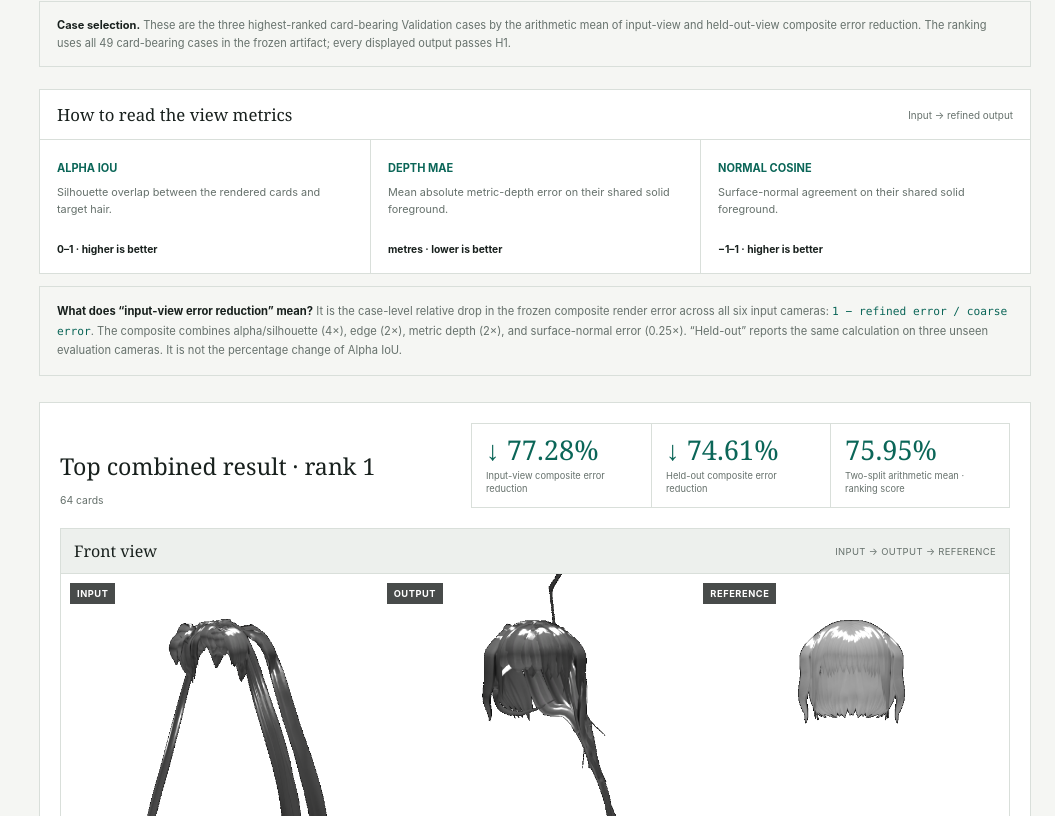
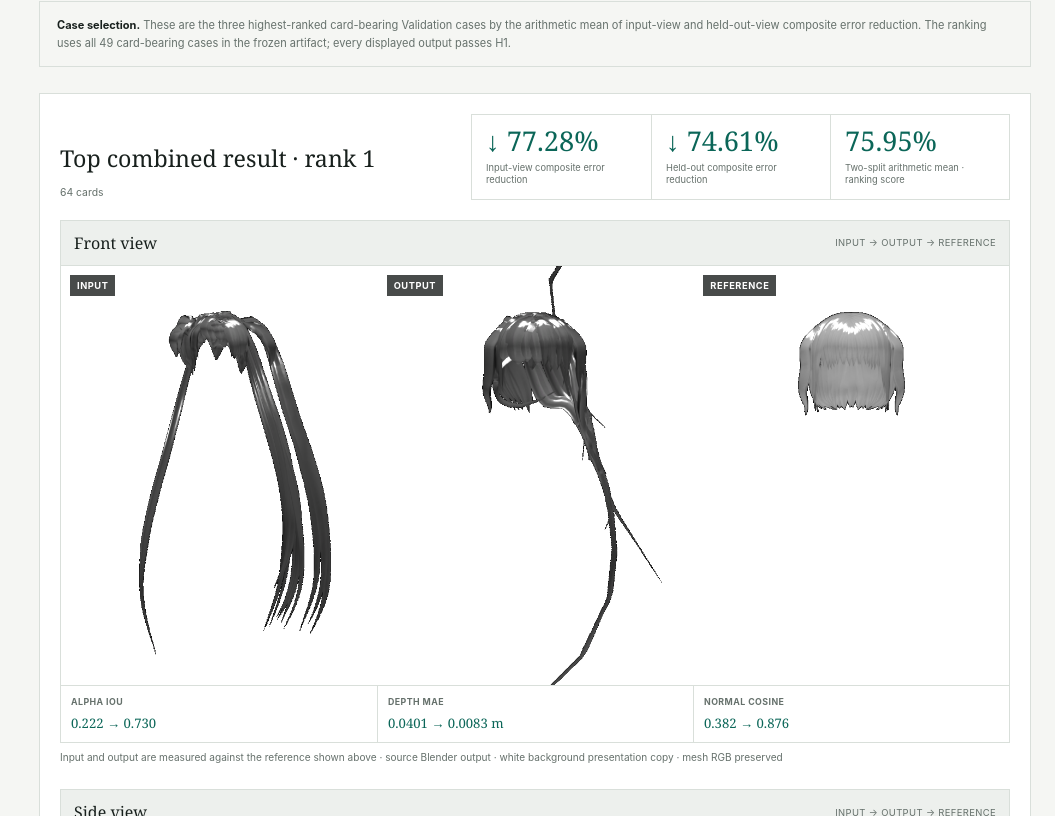
Before and after one commit to Xinyi-0916/research-site, a React (Vite) app: page / in a window 1280 px wide. Shown: the part 3124-3940 px from the top of the page, without its empty margins (225-1280 px from the left). Built offline with nearby package versions, Linux system fonts and the light colour scheme.

Commit message:
Move metric guide below visual results

```diff
--- a/src/ResearchSite.jsx
+++ b/src/ResearchSite.jsx
@@ -51,14 +51,14 @@ function RefinerVisualResults() {
       <p className="subsection-note">Each example uses the same two input cameras—Front and Side (right)—for a direct, consistent comparison.</p>
       <div className="input-output-key"><span><i className="weak-dot" /> Input = weak coarse K12 card set</span><span><i className="refined-dot" /> Output = selected best-valid refined K12 card set</span><span><i className="gt-dot" /> Reference = source asset rendered from the same view camera</span></div>
       <p className="demonstration-selection"><strong>Case selection.</strong> {evaluation.demonstrationSelection}</p>
+      <div className="demo-list">
+        {evaluation.demonstrations.map((demo) => <article className="demo-case" key={demo.caseId}><header><div><h3>{demo.label}</h3><span className="card-count">{demo.cards}</span></div><div className="case-reductions"><div><strong>↓ {demo.reductions.input}</strong><span>Input-view composite error reduction</span></div><div><strong>↓ {demo.reductions.heldout}</strong><span>Held-out composite error reduction</span></div><div><strong>{demo.reductions.combined}</strong><span>Two-split arithmetic mean · ranking score</span></div></div></header><div className="pair-grid">{demo.pairs.map((pair) => <ComparisonPair key={pair.view} pair={pair} />)}</div></article>)}
+      </div>
       <div className="metric-guide">
         <header><strong>How to read the view metrics</strong><span>Input → refined output</span></header>
         <div>{evaluation.metricDefinitions.map((metric) => <article key={metric.name}><strong>{metric.name}</strong><p>{metric.description}</p><span>{metric.direction}</span></article>)}</div>
       </div>
       <p className="reduction-definition"><strong>What does “input-view error reduction” mean?</strong> It is the case-level relative drop in the frozen composite render error across all six input cameras: <code>1 − refined error / coarse error</code>. The composite combines alpha/silhouette (4×), edge (2×), metric depth (2×), and surface-normal error (0.25×). “Held-out” reports the same calculation on three unseen evaluation cameras. It is not the percentage change of Alpha IoU.</p>
-      <div className="demo-list">
-        {evaluation.demonstrations.map((demo) => <article className="demo-case" key={demo.caseId}><header><div><h3>{demo.label}</h3><span className="card-count">{demo.cards}</span></div><div className="case-reductions"><div><strong>↓ {demo.reductions.input}</strong><span>Input-view composite error reduction</span></div><div><strong>↓ {demo.reductions.heldout}</strong><span>Held-out composite error reduction</span></div><div><strong>{demo.reductions.combined}</strong><span>Two-split arithmetic mean · ranking score</span></div></div></header><div className="pair-grid">{demo.pairs.map((pair) => <ComparisonPair key={pair.view} pair={pair} />)}</div></article>)}
-      </div>
       <p className="render-caveat">The displayed Front and Side images are two of the six input views; the percentages summarize all six input views or all three held-out views. Both rows include the authoritative C2 reference render from the corresponding camera. Source Blender renders are unchanged except for cropping the reference to the shared camera frame and replacing the uniform background with white; mesh RGB is preserved.</p>
     </div>
   )
--- a/src/styles.css
+++ b/src/styles.css
@@ -210,6 +210,7 @@ th:first-child { text-align: left; }
 .input-output-key .refined-dot { background: var(--green); }
 .input-output-key .gt-dot { border: 1px solid var(--ink); background: white; }
 .metric-guide { border: 1px solid var(--line); background: var(--panel); }
+.demo-list + .metric-guide { margin-top: 34px; }
 .metric-guide > header { display: flex; padding: 13px 17px; align-items: center; justify-content: space-between; gap: 18px; border-bottom: 1px solid var(--line); }
 .metric-guide > header strong { font-family: var(--serif); font-size: 1.05rem; font-weight: 400; }
 .metric-guide > header span { color: var(--muted); font-size: .62rem; }
```
